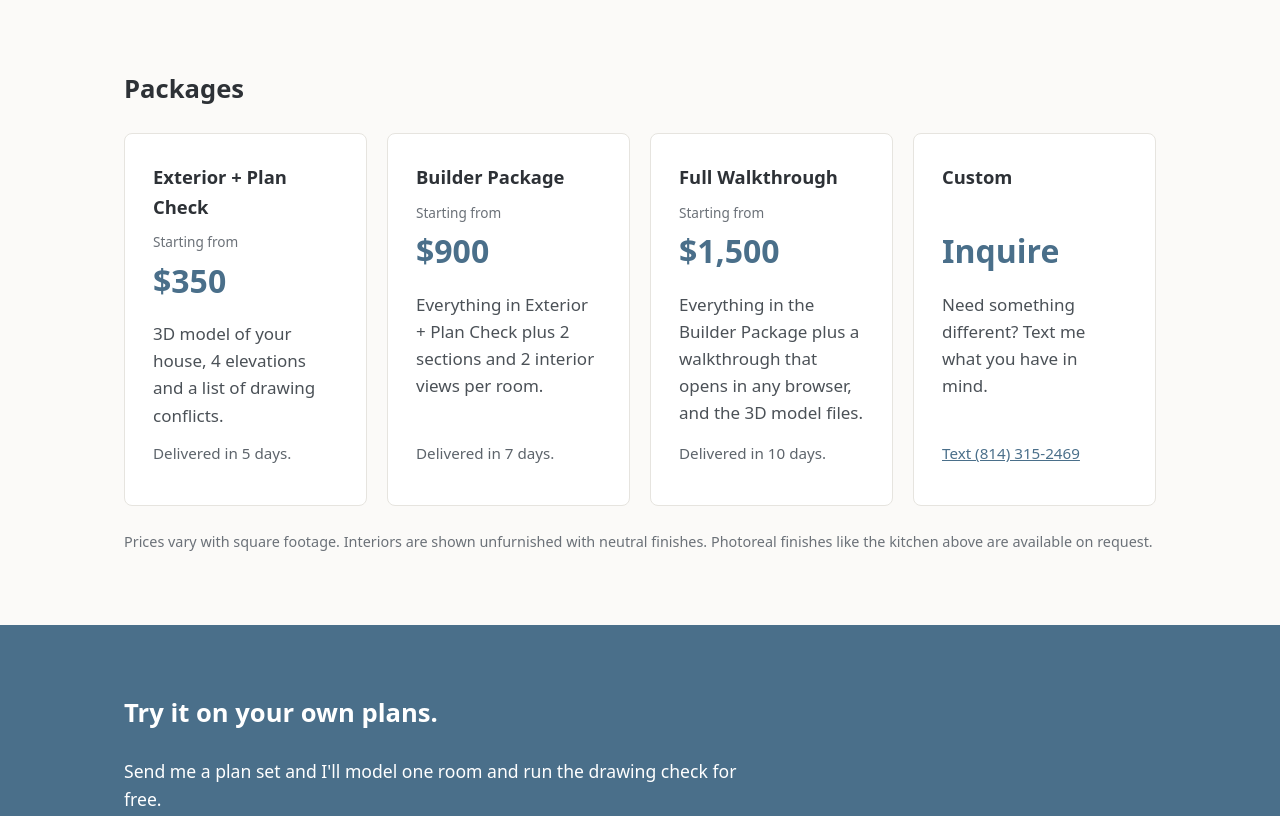
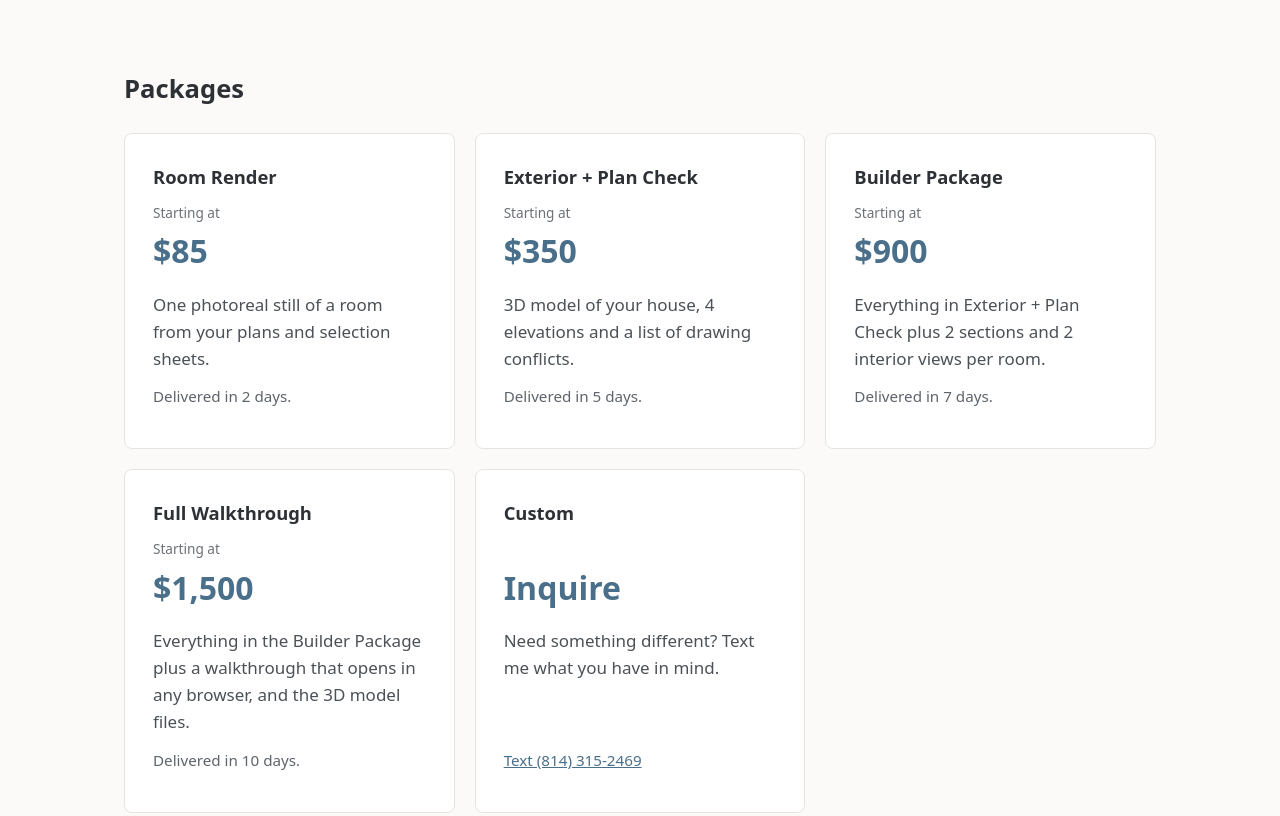
Before and after one commit to Thunda10/walkthrough, a plain HTML site: page index.html in a window 1280 px wide. Shown: the part 2780-3596 px from the top of the page. Drawn offline with Linux system fonts and the light colour scheme.

Commit message:
Add room render package and bathroom image

```diff
--- a/index.html
+++ b/index.html
@@ -107,7 +107,7 @@
 
   .conflict { max-width: 46rem; margin: 0; font-size: 1.1rem; color: #3f454b; }
 
-  .cards { display: grid; grid-template-columns: repeat(4, 1fr); gap: 20px; }
+  .cards { display: grid; grid-template-columns: repeat(3, 1fr); gap: 20px; }
   @media (max-width: 1000px) { .cards { grid-template-columns: 1fr 1fr; } }
   .card {
     background: #fff;
@@ -184,6 +184,10 @@
           <img src="images/foyer.jpg" width="1200" height="800" alt="Foyer and stair" loading="lazy">
           <figcaption>Foyer and stair on the second house</figcaption>
         </figure>
+        <figure>
+          <img src="images/bathroom.jpg" width="1800" height="1200" alt="Photoreal bathroom render" loading="lazy">
+          <figcaption>Photoreal bathroom from the plans and selection sheets</figcaption>
+        </figure>
       </div>
     </div>
   </section>
@@ -229,20 +233,26 @@
       <h2>Packages</h2>
       <div class="cards">
         <article class="card">
+          <h3>Room Render</h3>
+          <div class="price"><span class="from">Starting at</span>$85</div>
+          <p>One photoreal still of a room from your plans and selection sheets.</p>
+          <p class="delivery">Delivered in 2 days.</p>
+        </article>
+        <article class="card">
           <h3>Exterior + Plan Check</h3>
-          <div class="price"><span class="from">Starting from</span>$350</div>
+          <div class="price"><span class="from">Starting at</span>$350</div>
           <p>3D model of your house, 4 elevations and a list of drawing conflicts.</p>
           <p class="delivery">Delivered in 5 days.</p>
         </article>
         <article class="card">
           <h3>Builder Package</h3>
-          <div class="price"><span class="from">Starting from</span>$900</div>
+          <div class="price"><span class="from">Starting at</span>$900</div>
           <p>Everything in Exterior + Plan Check plus 2 sections and 2 interior views per room.</p>
           <p class="delivery">Delivered in 7 days.</p>
         </article>
         <article class="card">
           <h3>Full Walkthrough</h3>
-          <div class="price"><span class="from">Starting from</span>$1,500</div>
+          <div class="price"><span class="from">Starting at</span>$1,500</div>
           <p>Everything in the Builder Package plus a walkthrough that opens in any browser, and the 3D model files.</p>
           <p class="delivery">Delivered in 10 days.</p>
         </article>
```
Also changed, not shown: images/bathroom.jpg (added).
